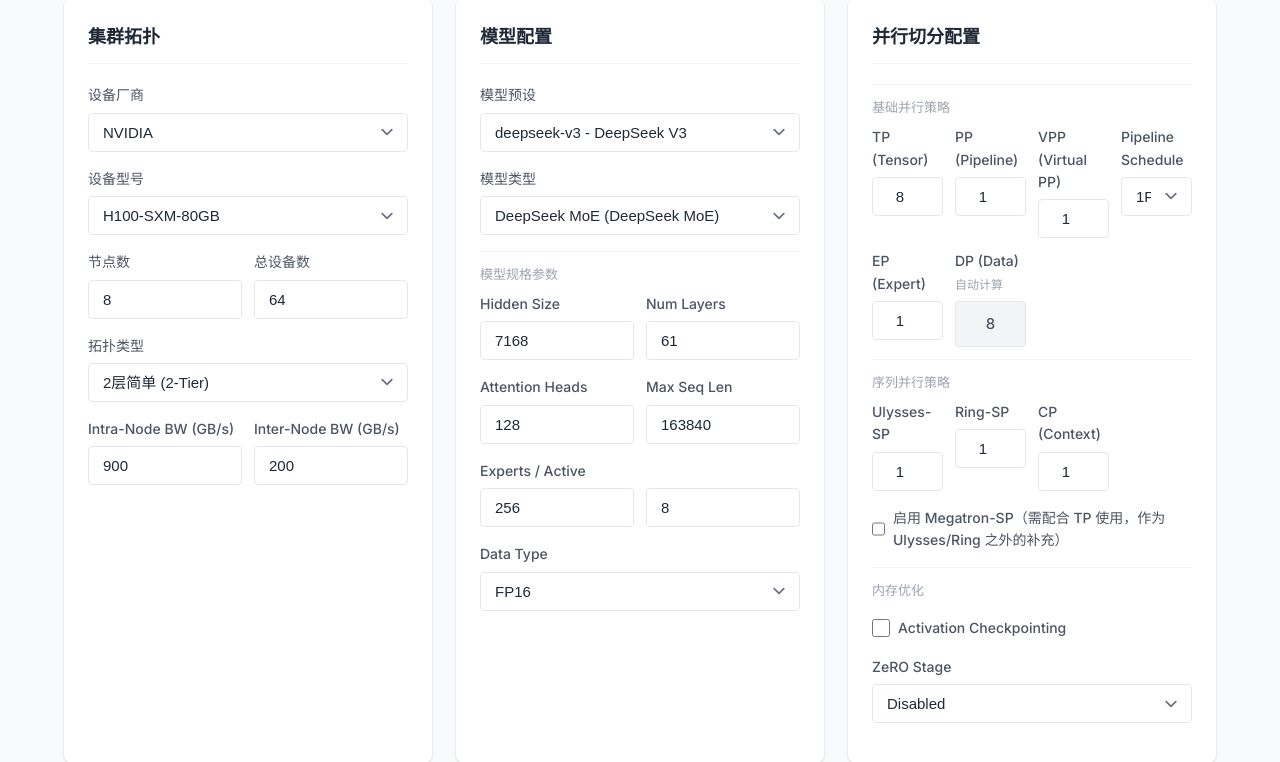
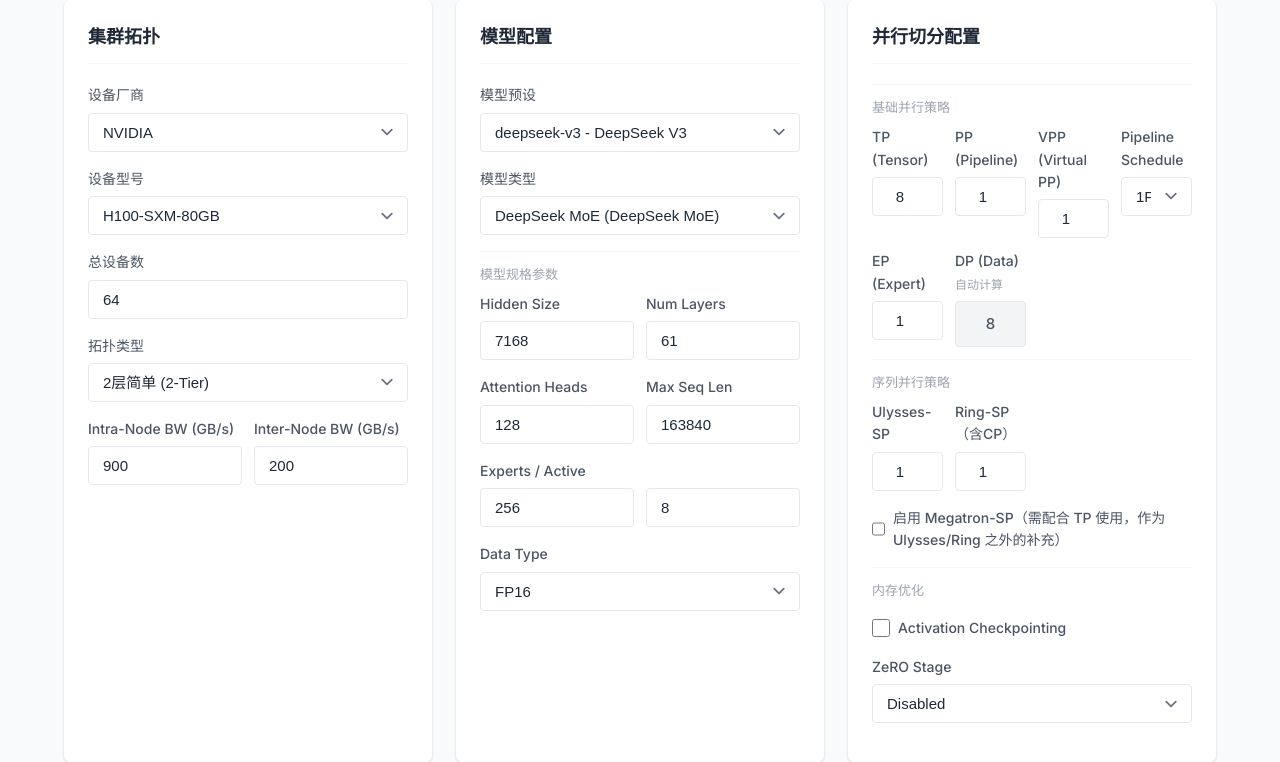
Before and after one commit to ParanoidHW/CePing, a Flask app: page / in a window 1280 px wide. Shown: the part 345-1107 px from the top of the page. Run offline with Flask 2, Linux system fonts and the light colour scheme.

Commit message:
refactor(web): simplify config structure
Changes:
1. Remove nodes count, only need total_devices + topology
2. Inference workload: use input_tokens + output_tokens
3. Remove CP config, Ring includes CP scheme
4. Keep only Ulysses + Ring for sequence parallelism

Config structure:
- Cluster: topology + total_devices
- Parallelism: TP/PP/VPP/Schedule/EP/Ulysses/Ring + auto DP
- Workload: scenario + specific params

```diff
--- a/web/static/js/app.js
+++ b/web/static/js/app.js
@@ -27,7 +27,6 @@ const elements = {
     modelType: document.getElementById('model-type'),
     deviceVendor: document.getElementById('device-vendor'),
     deviceModel: document.getElementById('device-model'),
-    numNodes: document.getElementById('num-nodes'),
     totalDevices: document.getElementById('total-devices'),
     topologyType: document.getElementById('topology-type'),
     topologyParams: document.getElementById('topology-params'),
@@ -40,7 +39,6 @@ const elements = {
     dpDegree: document.getElementById('dp-degree'),
     ulyssesDegree: document.getElementById('ulysses-degree'),
     ringDegree: document.getElementById('ring-degree'),
-    cpDegree: document.getElementById('cp-degree'),
     megatronSpEnabled: document.getElementById('megatron-sp-enabled'),
     dpValidationError: document.getElementById('dp-validation-error'),
     evaluateBtn: document.getElementById('evaluate-btn'),
@@ -116,7 +114,6 @@ function setupEventListeners() {
     elements.topologyType.addEventListener('change', updateTopologyParams);
     elements.evaluateBtn.addEventListener('click', evaluate);
 
-    elements.numNodes.addEventListener('input', calculateDP);
     elements.totalDevices.addEventListener('input', calculateDP);
 
     if (elements.workloadScenario) {
@@ -127,7 +124,7 @@ function setupEventListeners() {
 
     const parallelismInputs = [
         elements.tpDegree, elements.ppDegree, elements.vppDegree,
-        elements.epDegree, elements.ulyssesDegree, elements.ringDegree, elements.cpDegree
+        elements.epDegree, elements.ulyssesDegree, elements.ringDegree
     ];
     parallelismInputs.forEach(input => {
         if (input) {
@@ -142,10 +139,9 @@ function calculateDP() {
     const ep = parseInt(elements.epDegree.value) || 1;
     const ulysses = parseInt(elements.ulyssesDegree.value) || 1;
     const ring = parseInt(elements.ringDegree.value) || 1;
-    const cp = parseInt(elements.cpDegree.value) || 1;
     const totalDevices = parseInt(elements.totalDevices.value) || 64;
 
-    const product = tp * pp * ep * ulysses * ring * cp;
+    const product = tp * pp * ep * ulysses * ring;
     const dp = totalDevices / product;
 
     elements.dpValidationError.style.display = 'none';
@@ -374,18 +370,17 @@ function validateConfigBeforeSubmit() {
     const ep = parseInt(elements.epDegree.value) || 1;
     const ulysses = parseInt(elements.ulyssesDegree.value) || 1;
     const ring = parseInt(elements.ringDegree.value) || 1;
-    const cp = parseInt(elements.cpDegree.value) || 1;
-    const totalDevices = parseInt(elements.totalDevices.value) || 8;
+    const totalDevices = parseInt(elements.totalDevices.value) || 64;
 
     const errors = [];
 
-    const product = tp * pp * dp * ep * ulysses * ring * cp;
+    const product = tp * pp * dp * ep * ulysses * ring;
     if (product !== totalDevices) {
         errors.push({
             level: 'error',
             category: 'strategy',
             message: `并行度乘积 (${product}) ≠ 总设备数 (${totalDevices})`,
-            suggestion: `调整并行度使 TP×PP×DP×EP×Ulysses×Ring×CP = ${totalDevices}`,
+            suggestion: `调整并行度使 TP×PP×DP×EP×Ulysses×Ring = ${totalDevices}`,
         });
     }
 
@@ -528,7 +523,6 @@ function collectConfig() {
     const config = {
         cluster: {
             topology: topologyType,
-            num_nodes: parseInt(elements.numNodes.value),
             total_devices: parseInt(elements.totalDevices.value),
         },
         model: {
@@ -553,7 +547,6 @@ function collectConfig() {
             ep: parseInt(elements.epDegree.value),
             ulysses_degree: parseInt(elements.ulyssesDegree.value),
             ring_degree: parseInt(elements.ringDegree.value),
-            cp_degree: parseInt(elements.cpDegree.value),
             megatron_sp_enabled: elements.megatronSpEnabled.checked,
             activation_checkpointing: document.getElementById('activation-checkpointing').checked,
             zero_stage: parseInt(document.getElementById('zero-stage').value)
@@ -575,20 +568,18 @@ function collectWorkloadConfig(scenario) {
             workload.num_steps = parseInt(document.getElementById('num-steps')?.value || 1000);
             break;
         case 'inference_prefill':
-            workload.num_prompts = parseInt(document.getElementById('num-prompts')?.value || 1000);
-            workload.seq_len = parseInt(document.getElementById('prefill-seq-len')?.value || 4096);
-            workload.kv_cache_tokens = parseInt(document.getElementById('prefill-kv-cache')?.value || 0);
+            workload.input_tokens = parseInt(document.getElementById('prefill-input-tokens')?.value || 1000);
+            workload.output_tokens = parseInt(document.getElementById('prefill-output-tokens')?.value || 100);
             break;
         case 'inference_decode':
-            workload.batch_size = parseInt(document.getElementById('decode-batch-size')?.value || 8);
-            workload.seq_len = parseInt(document.getElementById('decode-seq-len')?.value || 4096);
-            workload.kv_cache_tokens = parseInt(document.getElementById('decode-kv-cache')?.value || 0);
+            workload.input_tokens = parseInt(document.getElementById('decode-input-tokens')?.value || 1000);
+            workload.output_tokens = parseInt(document.getElementById('decode-output-tokens')?.value || 100);
             break;
         case 'pd_disagg':
-            workload.prefill_nodes = parseInt(document.getElementById('prefill-nodes')?.value || 4);
-            workload.decode_nodes = parseInt(document.getElementById('decode-nodes')?.value || 4);
-            workload.seq_len = parseInt(document.getElementById('pd-seq-len')?.value || 4096);
-            workload.batch_size = parseInt(document.getElementById('pd-batch-size')?.value || 32);
+            workload.prefill_devices = parseInt(document.getElementById('prefill-devices')?.value || 32);
+            workload.decode_devices = parseInt(document.getElementById('decode-devices')?.value || 32);
+            workload.input_tokens = parseInt(document.getElementById('pd-input-tokens')?.value || 1000);
+            workload.output_tokens = parseInt(document.getElementById('pd-output-tokens')?.value || 100);
             break;
         case 'rl_training':
             workload.batch_size = parseInt(document.getElementById('rl-batch-size')?.value || 32);
--- a/web/templates/index.html
+++ b/web/templates/index.html
@@ -41,15 +41,9 @@
                         <select id="device-model"></select>
                     </div>
 
-                    <div class="form-row">
-                        <div class="form-group">
-                            <label>节点数</label>
-                            <input type="number" id="num-nodes" value="8" min="1">
-                        </div>
-                        <div class="form-group">
-                            <label>总设备数</label>
-                            <input type="number" id="total-devices" value="64" min="1">
-                        </div>
+                    <div class="form-group">
+                        <label>总设备数</label>
+                        <input type="number" id="total-devices" value="64" min="1">
                     </div>
 
                     <div class="form-group">
@@ -166,12 +160,8 @@
                             <input type="number" id="ulysses-degree" value="1" min="1">
                         </div>
                         <div class="form-group">
-                            <label>Ring-SP</label>
+                            <label>Ring-SP（含CP）</label>
                             <input type="number" id="ring-degree" value="1" min="1">
-                        </div>
-                        <div class="form-group">
-                            <label>CP (Context)</label>
-                            <input type="number" id="cp-degree" value="1" min="1">
                         </div>
                     </div>
 
@@ -241,17 +231,13 @@
                         <div class="section-hint">Inference-Prefill 参数</div>
                         <div class="form-row">
                             <div class="form-group">
-                                <label>Num Prompts</label>
-                                <input type="number" id="num-prompts" value="1000">
+                                <label>输入 Tokens</label>
+                                <input type="number" id="prefill-input-tokens" value="1000">
                             </div>
                             <div class="form-group">
-                                <label>Sequence Length</label>
-                                <input type="number" id="prefill-seq-len" value="4096">
+                                <label>输出 Tokens</label>
+                                <input type="number" id="prefill-output-tokens" value="100">
                             </div>
-                        </div>
-                        <div class="form-group">
-                            <label>KV Cache Tokens</label>
-                            <input type="number" id="prefill-kv-cache" value="0">
                         </div>
                     </div>
 
@@ -259,17 +245,13 @@
                         <div class="section-hint">Inference-Decode 参数</div>
                         <div class="form-row">
                             <div class="form-group">
-                                <label>Batch Size</label>
-                                <input type="number" id="decode-batch-size" value="8">
+                                <label>输入 Tokens</label>
+                                <input type="number" id="decode-input-tokens" value="1000">
                             </div>
                             <div class="form-group">
-                                <label>Sequence Length</label>
-                                <input type="number" id="decode-seq-len" value="4096">
+                                <label>输出 Tokens</label>
+                                <input type="number" id="decode-output-tokens" value="100">
                             </div>
-                        </div>
-                        <div class="form-group">
-                            <label>KV Cache Tokens</label>
-                            <input type="number" id="decode-kv-cache" value="0">
                         </div>
                     </div>
 
@@ -277,22 +259,22 @@
                         <div class="section-hint">PD-Disagg 参数</div>
                         <div class="form-row">
                             <div class="form-group">
-                                <label>Prefill Nodes</label>
-                                <input type="number" id="prefill-nodes" value="4">
+                                <label>Prefill 设备数</label>
+                                <input type="number" id="prefill-devices" value="32">
                             </div>
                             <div class="form-group">
-                                <label>Decode Nodes</label>
-                                <input type="number" id="decode-nodes" value="4">
+                                <label>Decode 设备数</label>
+                                <input type="number" id="decode-devices" value="32">
                             </div>
                         </div>
                         <div class="form-row">
                             <div class="form-group">
-                                <label>Sequence Length</label>
-                                <input type="number" id="pd-seq-len" value="4096">
+                                <label>输入 Tokens</label>
+                                <input type="number" id="pd-input-tokens" value="1000">
                             </div>
                             <div class="form-group">
-                                <label>Batch Size</label>
-                                <input type="number" id="pd-batch-size" value="32">
+                                <label>输出 Tokens</label>
+                                <input type="number" id="pd-output-tokens" value="100">
                             </div>
                         </div>
                     </div>
```
